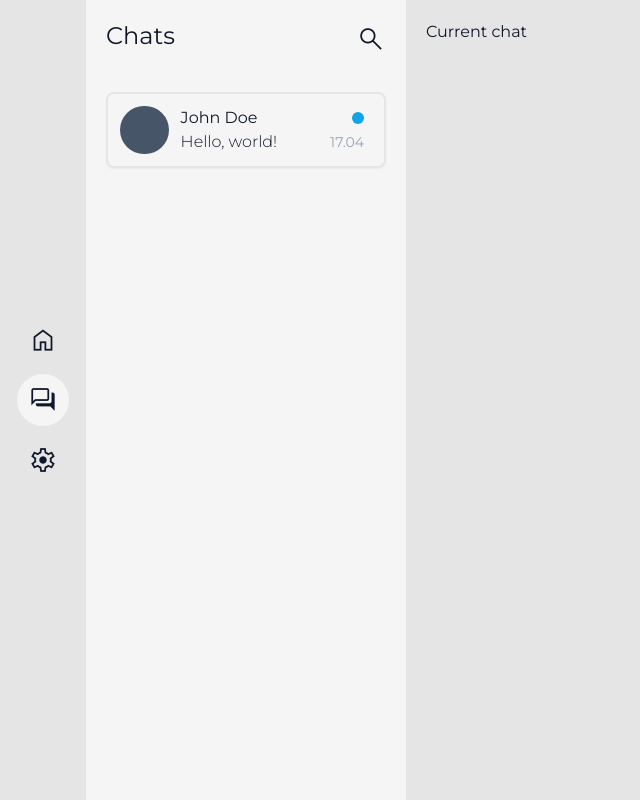
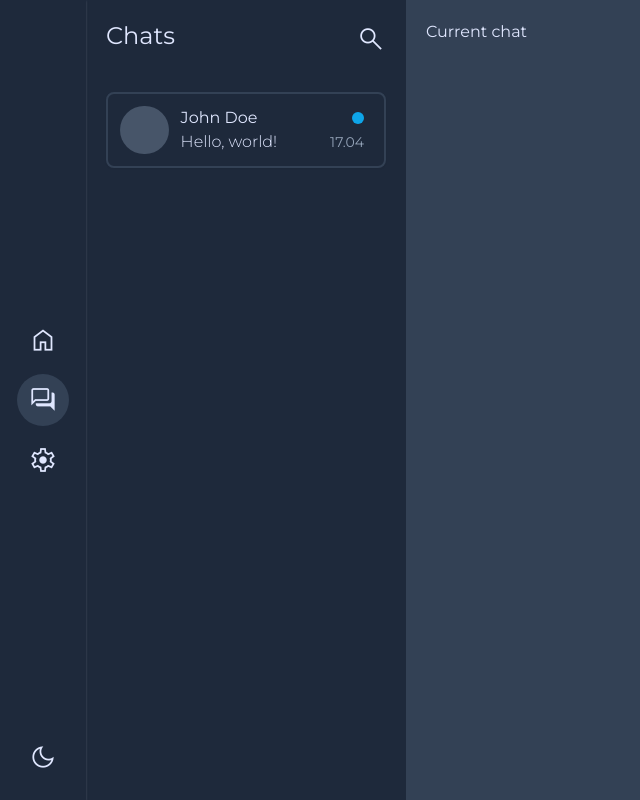
Before and after one commit to kchmie/mock-chatapp-resume, a React (Vite) app: page / in a window 1280 px wide. Shown: the whole page, without its empty margins (0-640 px from the left). Built offline with nearby package versions, Linux system fonts and the light colour scheme.

Commit message:
Added a color mode switch

```diff
--- a/src/App.tsx
+++ b/src/App.tsx
@@ -1,6 +1,8 @@
 // import { useState } from 'react'
 // import reactLogo from './assets/react.svg'
 // import viteLogo from '/vite.svg'
+
+import ThemeSwitcher from "./ThemeSwitcher"
 
 function App() {
   return (
@@ -19,6 +21,9 @@ function App() {
          dark:hover:bg-slate-700 hover:bg-neutral-100 transition-all duration-300">
             settings
           </span>
+          <div className="absolute bottom-4">
+            <ThemeSwitcher />
+          </div>
         </div>
         <div className="p-5 h-full w-80">
           <div className="flex justify-between align-center items-center mb-10">
--- /dev/null
+++ b/src/ThemeSwitcher.tsx
@@ -0,0 +1,33 @@
+import { useEffect, useState } from "react"
+
+function ThemeSwitcher() {
+    const [darkMode, setDarkMode] = useState(true)
+
+    // Note: saving while in strict mode doesn't work for some reason
+
+    useEffect(() => {
+        let storage = localStorage.getItem('darkmode')
+        if (storage != null)
+            setDarkMode(storage == "true")
+        else if (window.matchMedia && !window.matchMedia('(prefers-color-scheme: dark)').matches)
+            setDarkMode(false)
+    }, [])
+
+    useEffect(() => {
+        localStorage.setItem("darkmode", darkMode.toString())
+
+        if (darkMode)
+            document.documentElement.classList.add("dark")
+        else
+            document.documentElement.classList.remove("dark")
+    }, [darkMode])
+
+    return <>
+        <span className="material-symbols-outlined px-2 my-1 text-3xl font-light rounded-full cursor-pointer aspect-square flex justify-center items-center align-center
+         dark:hover:bg-slate-700 hover:bg-neutral-100 transition-all duration-300" onClick={() => { setDarkMode(!darkMode) }}>
+            {darkMode ? "dark_mode" : "light_mode"}
+        </span>
+    </>
+}
+
+export default ThemeSwitcher
--- a/tailwind.config.js
+++ b/tailwind.config.js
@@ -15,5 +15,5 @@ export default {
   plugins: [
     require('@tailwindcss/forms'),
   ],
-  //darkMode: 'selector',
+  darkMode: 'selector',
 }
```
